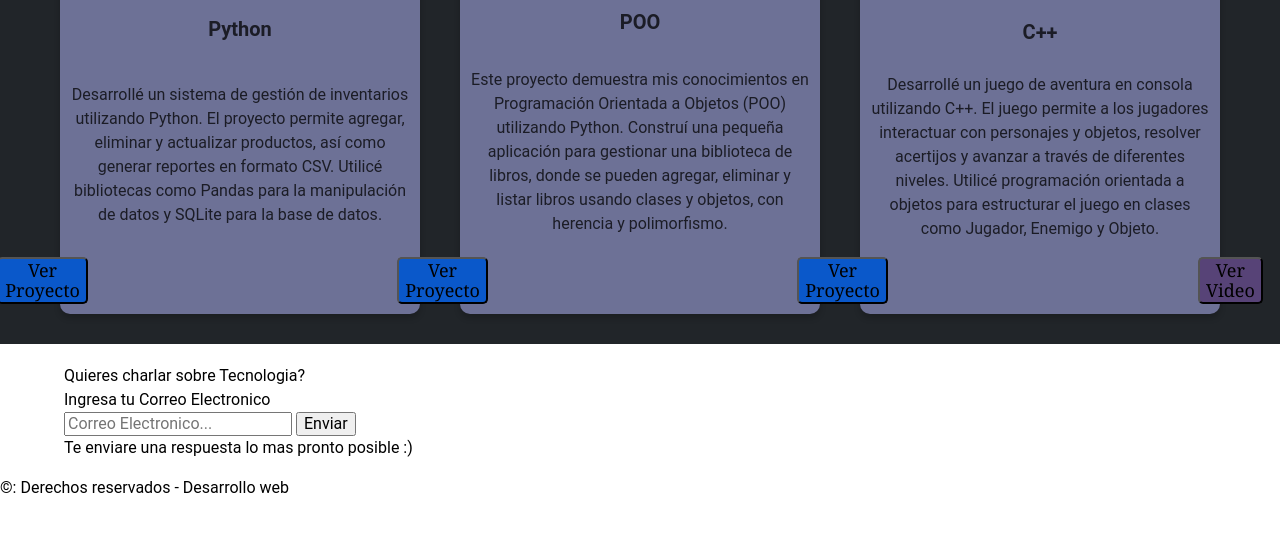
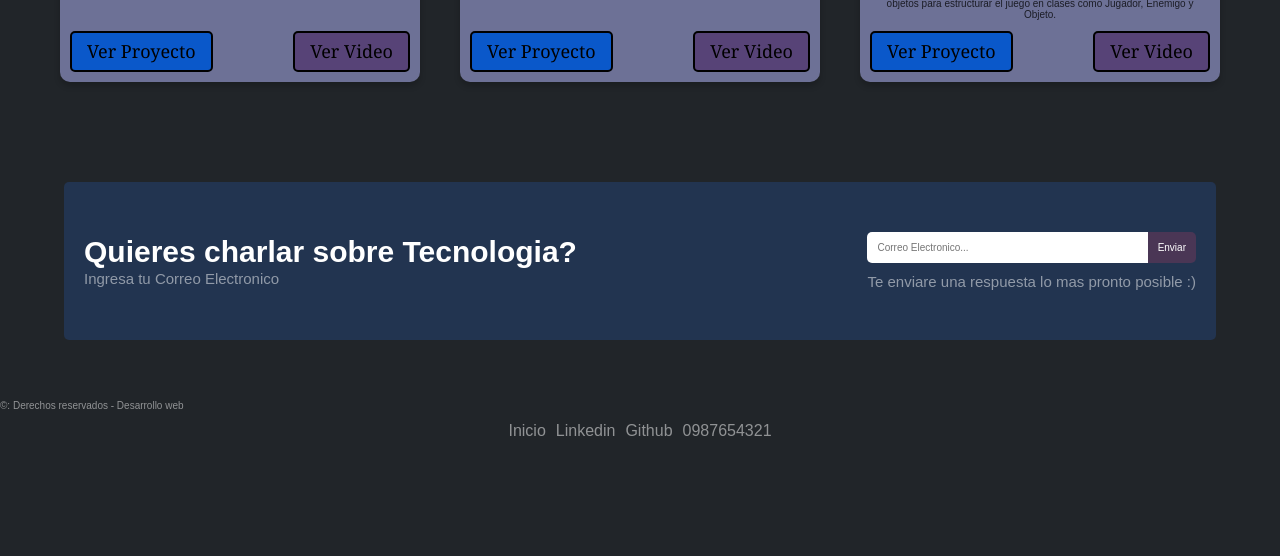
Before and after one commit to hand3l/Portafolio, a plain HTML site: page index.html in a window 1280 px wide. Shown: the part 877-1433 px from the top of the page. After the commit the page ends 1327 px from the top, so only its background shows below. Drawn offline with nearby package versions, Linux system fonts and the light colour scheme.

Commit message:
Update styles.css

```diff
--- a/src/css/styles.css
+++ b/src/css/styles.css
@@ -1,11 +1,11 @@
 :root {
-    --colorPrimario: #f8f9fa;
+    --colorPrimario: #ffffff;
     --colorSecundario: #212529;
-    --colorTerciario: #0d6efd;
+    --colorTerciario: #223450;
     --colorFuente:#ffffff80;
     --colorFuenteSecundario:#212529bf;
     --colorTerciarioHover:#0a58ca;
-    --coloBoton:#198754;
+    --coloBoton:#4a3655;
     --coloBotonHover:#146c43;
 
     --separacion: 5rem;
@@ -21,22 +21,22 @@ html {
     font-size: 62.5%;
 }
 
+
 /* Asegura que todos los elementos usen el mismo box-sizing */
 *, *:before, *:after {
     box-sizing: inherit;
 }
 
-/* Estilos generales para el cuerpo del documento HTML */
+
+
+/* Cambiar el color de fondo de toda la página */
 body {
-    font-family: var(--fuentePrincipal);
-    font-size: 1.6rem;
-    line-height: 1.5;
-    margin: 0; /* Quita los márgenes */
-    padding: 0; /* Quita el relleno */
-    width: 100%; /* Asegura que el cuerpo ocupe todo el ancho */
-    height: 100%; /* Asegura que el cuerpo ocupe todo el alto */
-    overflow-x: hidden; /* Previene desbordamiento horizontal */
+    background-color: #212529; /* Gris */
+    margin: 0;
+    padding: 0;
+    font-family: Arial, sans-serif; /* Ajustar estilo de fuente si es necesario */
 }
+
 
 /* Estilos para contenedores */
 .contenedor {
@@ -162,7 +162,7 @@ h1 {
 }
 
 .btn {
-    padding: 0.7rem;
+    padding: 0.5rem;
     text-decoration: none;
     border-radius: 1rem;
     font-size: 1.8rem;
@@ -182,6 +182,8 @@ h1 {
     background-color: transparent;
     color: white;
     border: 0.2rem solid white;
+    transition: all 0.3s ease
+
 }
 
 .btn-secondary:hover {
@@ -205,6 +207,7 @@ h1 {
 
 /* Estilo para cada tarjeta de proyecto */
 .container_hijo {
+    display: flex;
     background-color: #6d7196;
     padding: 1rem;
     border-radius: 10px;
@@ -218,7 +221,6 @@ h1 {
 .container_hijo:hover {
     transform: scale(1.05); /* Efecto al pasar el mouse */
 }
-
 
 
 /* Imágenes de los proyectos */
@@ -251,36 +253,6 @@ h4 {
     transition: transform 0.3s ease;
     min-height: 300px; /* Garantiza que el contenedor no sea menor que 300px */
     color: #000000bf;
-}
-
-.container_botones {
-    display: flex;
-    justify-content: space-between; /* Alinea los botones con el máximo espacio entre ellos */
-    gap: 1rem; /* Espaciado entre botones */
-    margin-top: auto; /* Lleva los botones hacia la parte inferior */
-    width: 100%; /* Asegura que los botones ocupen todo el ancho disponible */
-}
-
-.boton{
-    display: flex
-}
-
-.bt1 {
-    background-color: #0a58ca;
-    color: rgb(0, 0, 0);
-}
-
-.bt1:hover {
-    background-color: #084298;
-}
-
-.bt2 {
-    background-color: #557da0;
-    color: rgb(0, 0, 0);
-}
-
-.bt2:hover {
-    background-color: #492a57;
 }
 
 
@@ -324,24 +296,51 @@ h4 {
     border-radius: 10px;
 }
 
-.bt1{
-    background-color: #0a58ca;
-    border-radius: 5px;
+
+
+.boton {
+    width: 100%;
+    display: flex;
+    justify-content: space-between; /* Coloca los botones en extremos opuestos */
+    align-items: center; /* Alinea verticalmente */
+    margin-top: auto;
+    gap: auto; /* Espaciado entre botones en caso de que el contenedor sea pequeño */
+}
+
+.bt1, .bt2 {
+    border-radius: 5px; /* Bordes redondeados */
     font-family: Cambria, Cochin, Georgia, Times, 'Times New Roman', serif;
     font-size: 18px;
-    margin-right: 20px;
-
+    padding: 0.8rem 1.5rem;
+    color: rgb(0, 0, 0);
+    text-align: center;
+    border: 2px solid transparent; /* Borde inicial */
+    cursor: pointer;
+    transition: background-color 0.3s ease, border-color 0.3s ease;
 }
 
-.bt2{
+/* Botón 1 (Azul) */
+.bt1 {
+    background-color: #0a58ca;
+    border-color: #000000; /* Borde azul oscuro */
+}
+
+.bt1:hover {
+    background-color: #084298; /* Azul más oscuro */
+    border-color: #0a58ca; /* Cambia el borde al azul principal */
+}
+
+/* Botón 2 (Morado) */
+.bt2 {
     background-color: rgb(87, 67, 119);
-    border-radius: 5px;
-    font-family: Cambria, Cochin, Georgia, Times, 'Times New Roman', serif;
-    font-size: 18px;
-    margin-left: 290px;
-    margin-right: 20px;
-    margin-left: 290px;
+    border-color: rgb(0, 0, 0); /* Borde morado oscuro */
 }
+
+.bt2:hover {
+    background-color: rgb(67, 47, 99); /* Morado más oscuro */
+    border-color: rgb(87, 67, 119); /* Cambia el borde al morado principal */
+}
+
 
 .class_proyect{
     color: #ffffff;
@@ -364,60 +363,71 @@ h4{
     margin-left: 20px;
 }
 
-/* Estilos para la sección de pie de página */
-.footer {
-    background-color: #212529; /* Color de fondo suave para el footer */
-    padding: 2rem; /* Espaciado interior */
-    text-align: center; /* Centra el texto */
-    color: #333; /* Color de texto */
+/* Styles for Section Newsletter */
+.newsletter-content{
+    background-color: var(--colorTerciario);
+    border-radius: 0.5rem;
+    color: var(--colorPrimario);
+    padding: 5rem 2rem;
+    margin: 5rem 0;
 }
 
-/* Estilos para el título */
-.class-foot {
-    background-color: #564c8fbf;
-    text-align: center;
-    padding: 10px; /* Espaciado alrededor del texto */
-    margin-bottom: 1rem; /* Espaciado abajo del título */
-    color: rgb(0, 0, 0); /* Color de texto blanco */
-    font-size: 1.5rem; /* Tamaño de fuente */
+@media (width >= 768px) {
+    .newsletter-content{
+        width: 100%;
+        display: flex;
+        justify-content: space-between;
+        align-items: center;
+    }
 }
 
-/* Estilos para los párrafos */
-.footer p {
-    font-size: 1rem;
-    line-height: 1.6; /* Mejor legibilidad */
-    margin-bottom: 1.5rem; /* Espaciado entre el texto y el formulario */
-    color: #ffffffbf;
+.title{
+    font-size: 3rem;
+    font-weight: 700;
 }
 
-/* Estilos para el formulario */
-footer form {
-    display: flex;
-    justify-content: center; /* Centra los inputs horizontalmente */
-    gap: 10px; /* Espaciado entre los inputs */
+.subtitle, .privacy-text {
+    color: var(--colorFuente);
+    font-size: 1.5rem;
 }
 
-/* Estilos para el input de texto */
-footer input[type="text"] {
-    padding: 0.8rem;
-    width: 300px; /* Ancho del campo de texto */
-    border: 1px solid #ccc;
-    border-radius: 5px;
+.input-group{
+    margin-top: 3rem;
+    display: flex;
+    margin-bottom: 1rem;
 }
 
-/* Estilos para el botón de enviar */
-footer input[type="button"] {
-    padding: 0.8rem 1.5rem;
-    background-color: #4196eb;
-    color: white;
+
+@media (width >= 768px) {
+    .input-group{
+        margin-top: 0;
+    }
+}
+
+.form-control {
+    padding-left: 1rem;
+    border-radius: 0.5rem 0 0 0.5rem;
     border: none;
-    border-radius: 5px;
+    flex: 1;
+}
+.form-control:focus{
+    outline: none;
+}
+
+.button-newsletter{
+    padding: 1rem;
+    border-radius: 0 0.5rem 0.5rem 0;
+    border: none;
+    background-color: var(--coloBoton);
+    color: var(--colorPrimario);
     cursor: pointer;
-    font-size: 1rem;
     transition: background-color 0.3s ease;
 }
-
-/* Estilos cuando el botón está en hover */
-footer input[type="button"]:hover {
-    background-color: #357bbd;
+.button-newsletter:hover{
+    background-color: var(--coloBotonHover);
 }
+/* Styles for Section Footer */
+footer{
+    background-color: var(--colorSecundario);
+    color: var(--colorFuente);
+}
```
